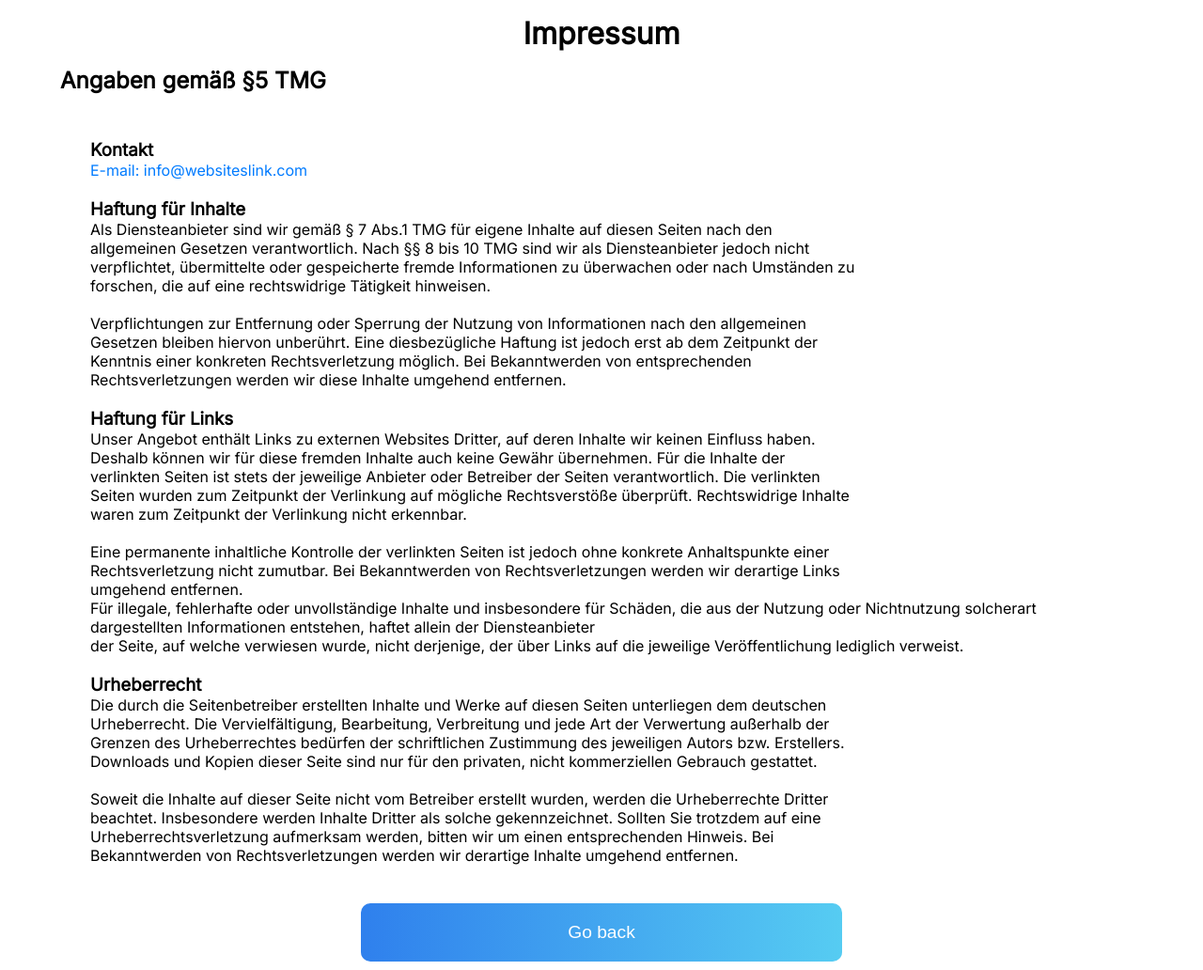
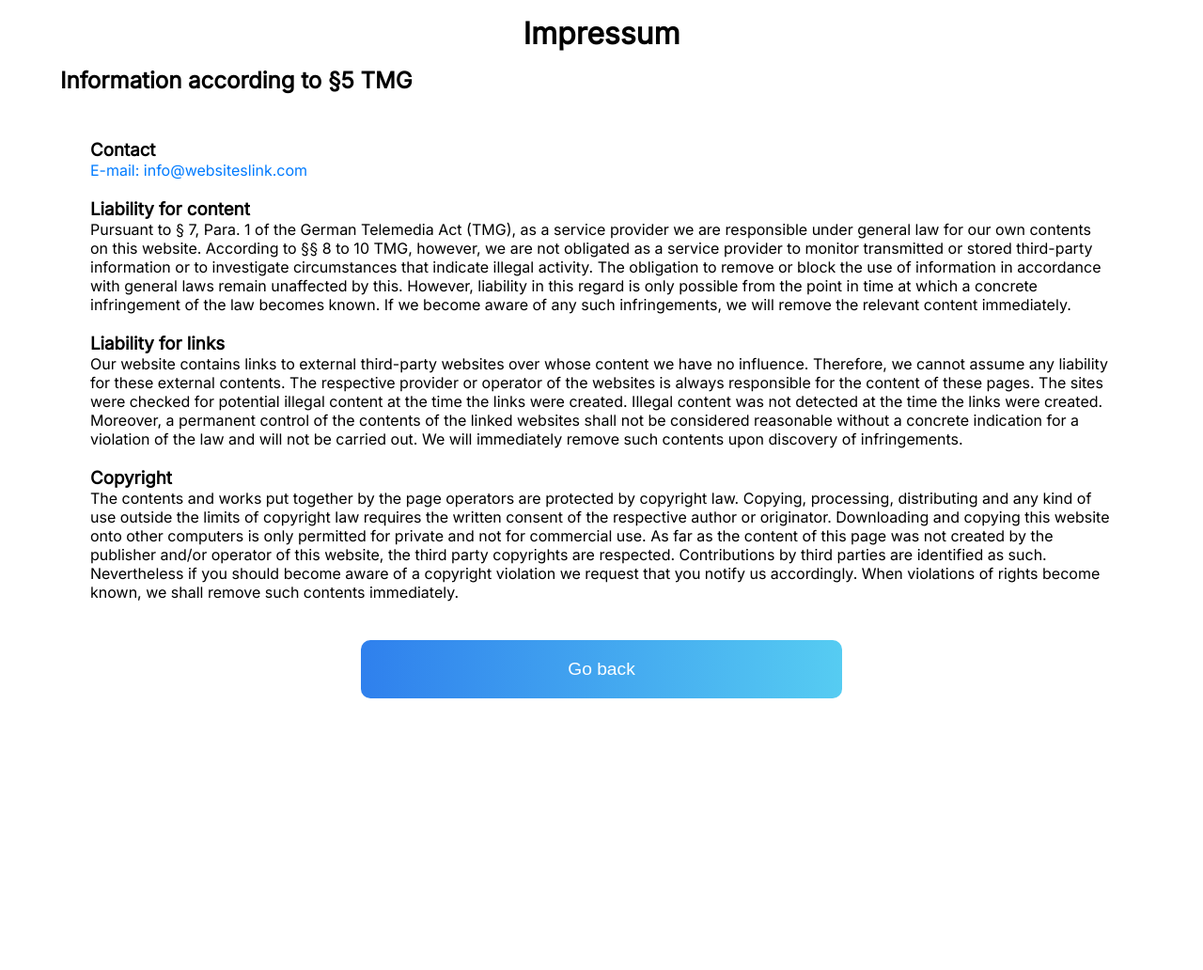
Before and after one commit to scxryshop/TheUsefulWebproject, a PHP site: page /impressum.php in a window 1280 px wide. Shown: the whole page at 94% size. After the commit the page ends 743 px from the top, so only its background shows below. Run offline with PHP 8.4, Linux system fonts and the light colour scheme.

Commit message:
policy added

```diff
--- a/css/main.css
+++ b/css/main.css
@@ -55,6 +55,7 @@ main {
 .category-box {
   text-align: center;
   color: white;
+  border-radius: 5px;
   background: #56CCF2;
   /* fallback for old browsers */
   background: -webkit-linear-gradient(to right, #2F80ED, #56CCF2);
--- a/impressum.php
+++ b/impressum.php
@@ -1,5 +1,6 @@
 <!DOCTYPE html>
 <html lang="en">
+
 <head>
     <meta charset="UTF-8">
     <meta http-equiv="X-UA-Compatible" content="IE=edge">
@@ -8,55 +9,69 @@
     <?php require_once 'head.inc.php'; ?>
     <title>Linked Websites - Impressum</title>
 </head>
+
 <body>
     <h1>Impressum</h1>
-    <h2>Angaben gem&auml;&szlig; §5 TMG</h2>
+    <h2>Information according to §5 TMG</h2>
     <div class="content">
         <article>
-            <b><h3>Kontakt</h3></b>
-            <a  href="mailto:info@websiteslink.com">E-mail: info&#64;websiteslink.com</a>
+            <b>
+                <h3>Contact</h3>
+            </b>
+            <a href="mailto:info@websiteslink.com">E-mail: info&#64;websiteslink.com</a>
         </article>
         <br>
         <article>
-            <b><h3>Haftung f&uuml;r Inhalte</h3></b>
-            <p>Als Diensteanbieter sind wir gem&auml;&szlig; § 7 Abs.1 TMG f&uuml;r eigene Inhalte auf diesen Seiten nach den<br>
-                allgemeinen Gesetzen verantwortlich.
-                Nach §§ 8 bis 10 TMG sind wir als Diensteanbieter jedoch nicht<br>
-                verpflichtet, &uuml;bermittelte oder gespeicherte fremde Informationen zu &uuml;berwachen oder nach Umst&auml;nden zu<br>
-                forschen, die auf eine rechtswidrige T&auml;tigkeit hinweisen.<br><br>
-                Verpflichtungen zur Entfernung oder Sperrung der Nutzung von Informationen nach den allgemeinen<br>
-                Gesetzen bleiben hiervon unber&uuml;hrt. Eine diesbez&uuml;gliche Haftung ist jedoch erst ab dem Zeitpunkt der<br>
-                Kenntnis einer konkreten Rechtsverletzung m&ouml;glich. Bei Bekanntwerden von entsprechenden<br>
-                Rechtsverletzungen werden wir diese Inhalte umgehend entfernen.</p>
+            <b>
+                <h3>Liability for content</h3>
+            </b>
+            <p>Pursuant to § 7, Para. 1 of the German Telemedia Act (TMG), as a service provider
+                we are responsible under general law for our own contents on this website.
+                According to §§ 8 to 10 TMG, however, we are not obligated as a service provider to
+                monitor transmitted or stored third-party information or to investigate
+                circumstances that indicate illegal activity. The obligation to remove or block the
+                use of information in accordance with general laws remain unaffected by this.
+                However, liability in this regard is only possible from the point in time at which a
+                concrete infringement of the law becomes known. If we become aware of any such
+                infringements, we will remove the relevant content immediately.</p>
         </article>
         <br>
         <article>
-            <b><h3>Haftung f&uuml;r Links</h3></b>
-            <p>Unser Angebot enth&auml;lt Links zu externen Websites Dritter, auf deren Inhalte wir keinen Einfluss haben.<br>
-                Deshalb k&ouml;nnen wir f&uuml;r diese fremden Inhalte auch keine Gew&auml;hr &uuml;bernehmen. F&uuml;r die Inhalte der<br>
-                verlinkten Seiten ist stets der jeweilige Anbieter oder Betreiber der Seiten verantwortlich. Die verlinkten<br>
-                Seiten wurden zum Zeitpunkt der Verlinkung auf m&ouml;gliche Rechtsverst&ouml;&szlig;e &uuml;berpr&uuml;ft. Rechtswidrige Inhalte<br>
-                waren zum Zeitpunkt der Verlinkung nicht erkennbar.<br><br>
-                Eine permanente inhaltliche Kontrolle der verlinkten Seiten ist jedoch ohne konkrete Anhaltspunkte einer<br>
-                Rechtsverletzung nicht zumutbar. Bei Bekanntwerden von Rechtsverletzungen werden wir derartige Links<br>
-                umgehend entfernen.</p>
-            <p> Für illegale, fehlerhafte oder unvollständige Inhalte und insbesondere für Schäden, die aus der Nutzung oder Nichtnutzung solcherart <br> dargestellten Informationen entstehen, haftet allein der Diensteanbieter <br> der Seite, auf welche verwiesen wurde, nicht derjenige, der über Links auf die jeweilige Veröffentlichung lediglich verweist.</p>
+            <b>
+                <h3>Liability for links</h3>
+            </b>
+            <p>Our website contains links to external third-party websites over whose content we
+                have no influence. Therefore, we cannot assume any liability for these external
+                contents. The respective provider or operator of the websites is always responsible
+                for the content of these pages. The sites were checked for potential illegal content
+                at the time the links were created. Illegal content was not detected at the time the
+                links were created. Moreover, a permanent control of the contents of the linked
+                websites shall not be considered reasonable without a concrete indication for a
+                violation of the law and will not be carried out. We will immediately remove such
+                contents upon discovery of infringements.
+            </p>
+
         </article>
         <br>
         <article>
-            <b><h3>Urheberrecht</h3></b>
-            <p>Die durch die Seitenbetreiber erstellten Inhalte und Werke auf diesen Seiten unterliegen dem deutschen<br>
-                Urheberrecht. Die Vervielfältigung, Bearbeitung, Verbreitung und jede Art der Verwertung außerhalb der<br>
-                Grenzen des Urheberrechtes bedürfen der schriftlichen Zustimmung des jeweiligen Autors bzw. Erstellers.<br>
-                Downloads und Kopien dieser Seite sind nur für den privaten, nicht kommerziellen Gebrauch gestattet.<br><br>
-                Soweit die Inhalte auf dieser Seite nicht vom Betreiber erstellt wurden, werden die Urheberrechte Dritter<br>
-                beachtet. Insbesondere werden Inhalte Dritter als solche gekennzeichnet. Sollten Sie trotzdem auf eine<br>
-                Urheberrechtsverletzung aufmerksam werden, bitten wir um einen entsprechenden Hinweis. Bei<br>
-                Bekanntwerden von Rechtsverletzungen werden wir derartige Inhalte umgehend entfernen.</p>
+            <b>
+                <h3>Copyright</h3>
+            </b>
+            <p>The contents and works put together by the page operators are protected by
+                copyright law. Copying, processing, distributing and any kind of use outside the
+                limits of copyright law requires the written consent of the respective author or
+                originator. Downloading and copying this website onto other computers is only
+                permitted for private and not for commercial use. As far as the content of this page
+                was not created by the publisher and/or operator of this website, the third party
+                copyrights are respected. Contributions by third parties are identified as such.
+                Nevertheless if you should become aware of a copyright violation we request that
+                you notify us accordingly. When violations of rights become known, we shall remove
+                such contents immediately.</p>
         </article>
     </div>
     <div class="footer">
         <button onclick="history.back()">Go back</button>
     </div>
 </body>
+
 </html>
--- a/index.php
+++ b/index.php
@@ -50,7 +50,6 @@ require_once 'php/sql.php'; ?>
         <?php endif; ?>
         <div class="row footer">
             <footer>
-                <p>Max Bernhardt and Joa Zaech</p>
                 <p>&copy; Copyright 2022 websiteslink.com</p>
                 <a href="impressum.php">Impressum</a>
             </footer>
--- a/php/const.php
+++ b/php/const.php
@@ -8,7 +8,7 @@ define("GET_ALL_CATEGORIES_QUERY", "SELECT name, PKCategories FROM categories OR
 
 
 define("SEARCH_QUERY", "SELECT links.PKLinks, links.description, links.keywords, categories.PKCategories, links.name, links.address FROM categories LEFT JOIN links ON links.FKCategories = categories.PKCategories
-WHERE links.keywords LIKE CONCAT('%', ?, '%') OR links.name LIKE CONCAT('%', ?, '%') OR links.description LIKE CONCAT('%', ?, '%') OR categories.name LIKE CONCAT('%', ?, '%') ORDER BY clicks+searches DESC limit 0,10");
+WHERE links.keywords LIKE CONCAT('%', ?, '%') OR links.name LIKE CONCAT('%', ?, '%') OR links.description LIKE CONCAT('%', ?, '%') OR categories.name LIKE CONCAT('%', ?, '%') ORDER BY clicks+searches DESC");
 
 
 function getLinkContainer($name, $desc, $address, $PKLinks){
```
Also changed, not shown: php/sql.php (+4 -3 lines).
